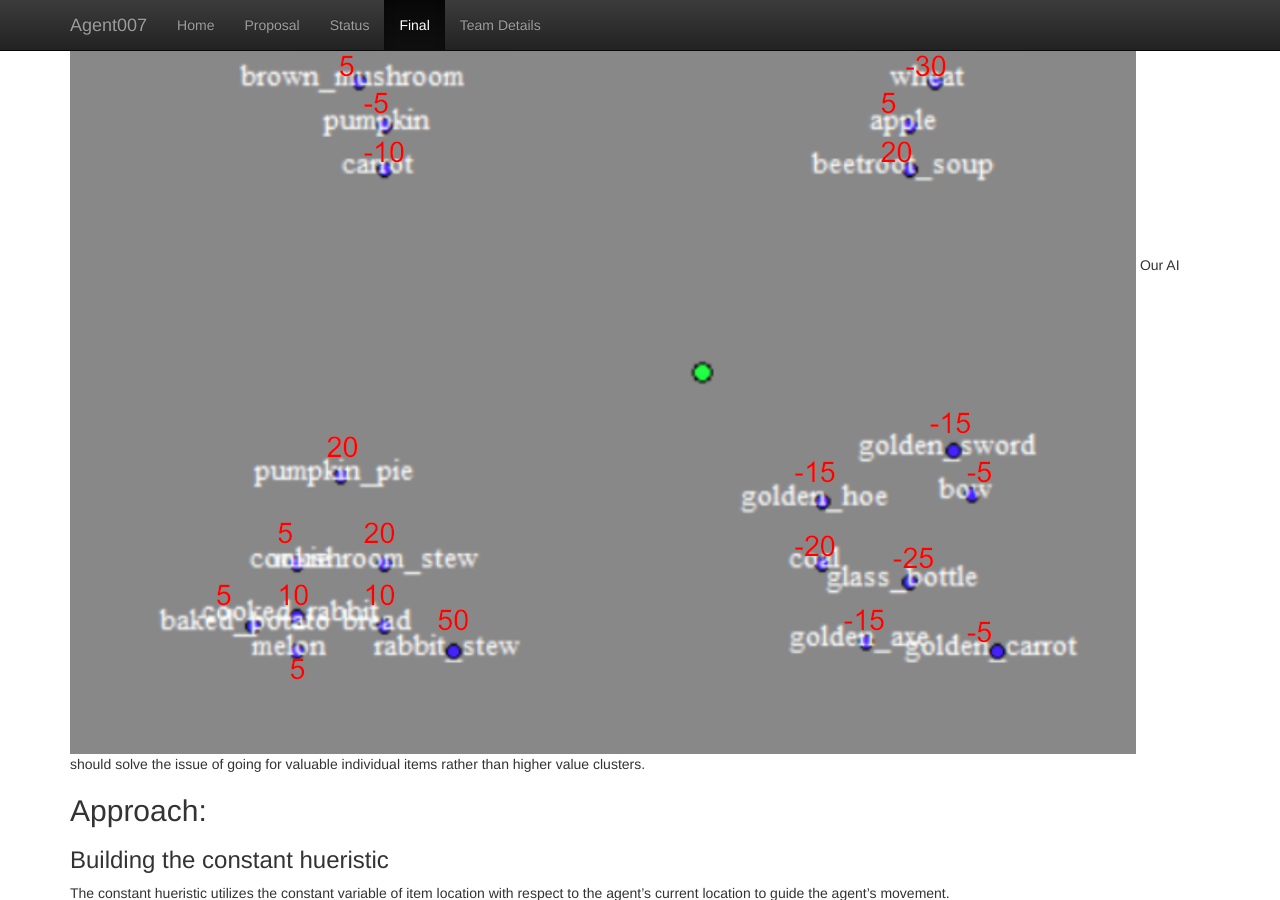
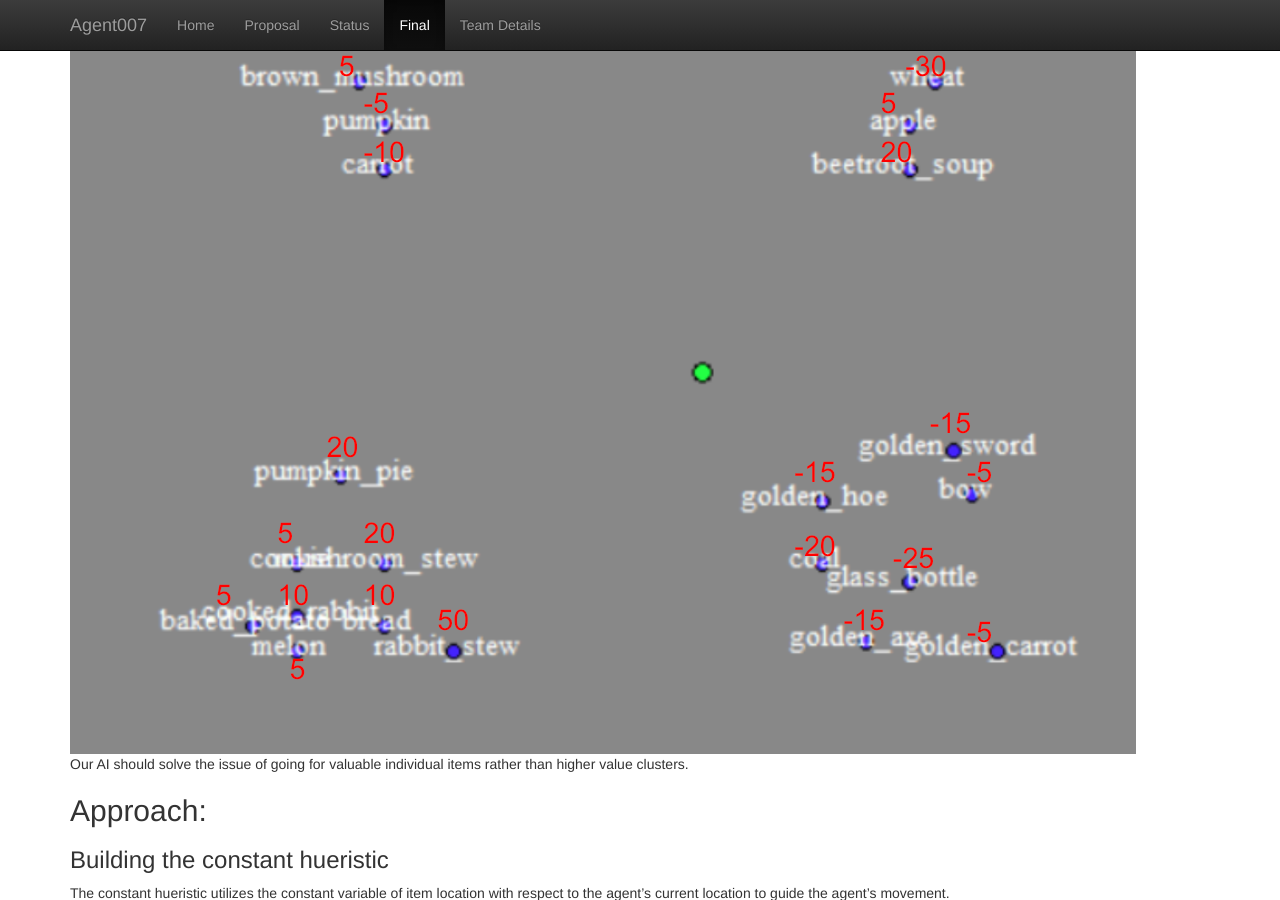
Before and after one commit to KumarHX/Agent007, a Jekyll site: the page built from docs/final.md, in a window 1280 px wide and 900 px high, scrolled down 3293 px. Built offline with Jekyll 4.4.1, drawn with Linux system fonts in a browser that asks for light colours.

Commit message:
probem statement;2C

```diff
--- a/docs/final.md
+++ b/docs/final.md
@@ -18,7 +18,7 @@ The enviornment consists of a 120x120 flat world map with 30 predetermined disti
 ### Problems to Solve:
 value: item value is unknown to the agent
 clustering: this agent does not account for clusters of items that may not be the best individual node to go to but would lead to a higher overall score due to proximity of other items in the area.
-![](ClusteringVisualized.png?raw=true)
+![](ClusteringVisualized.png?raw=true)<br>
 
 ### Thesis of Solution:
 The agent uses a constant hueristic to evaluate the reward for each item given the distance to the item from the current position while factoring the item value and finding high value clusters of items by utilizing a learned hueristic built from past runs. The learned hueristic AI solves the problem of item value and clustering.
@@ -68,7 +68,7 @@ red_mushroom, 12.53 location change 5 points
 MAX SCORE: 245 points
 
 Cluster Map:
-![](ClusterMap.png?raw=true)
+![](ClusterMap.png?raw=true)<br>
 Our AI should solve the issue of going for valuable individual items rather than higher value clusters.
 ## Approach:
 
@@ -98,11 +98,11 @@ f(n): reward, we didn’t count number of steps because the path is continuous,
 
 #### Sparse Map:
 Choosing a random item after every pickup and at initialization:
-![](RandomSparse.png?raw=true)
+![](RandomSparse.png?raw=true)<br>
 Avg. Score = -4.75
 
 Choosing a random item at initialization then employing shortest distance:
-![](ShortestPathSparse.png?raw=true)
+![](ShortestPathSparse.png?raw=true)<br>
 Avg. Score = -28
 
 Choosing item based on learned hueristic:
@@ -111,11 +111,11 @@ Choosing item based on learned hueristic:
 #### Cluster Map:
 
 Choosing a random item after every pickup and at initialization:
-![](RandomCluster.png?raw=true)
+![](RandomCluster.png?raw=true)<br>
 Avg. Score = -14.25
 
 Choosing a random item at initialization then employing shortest distance:
-![](ShortestPathCluster.png?raw=true)
+![](ShortestPathCluster.png?raw=true)<br>
 Avg. Score = -12.5
 
 Choosing item based on learned hueristic:
```
